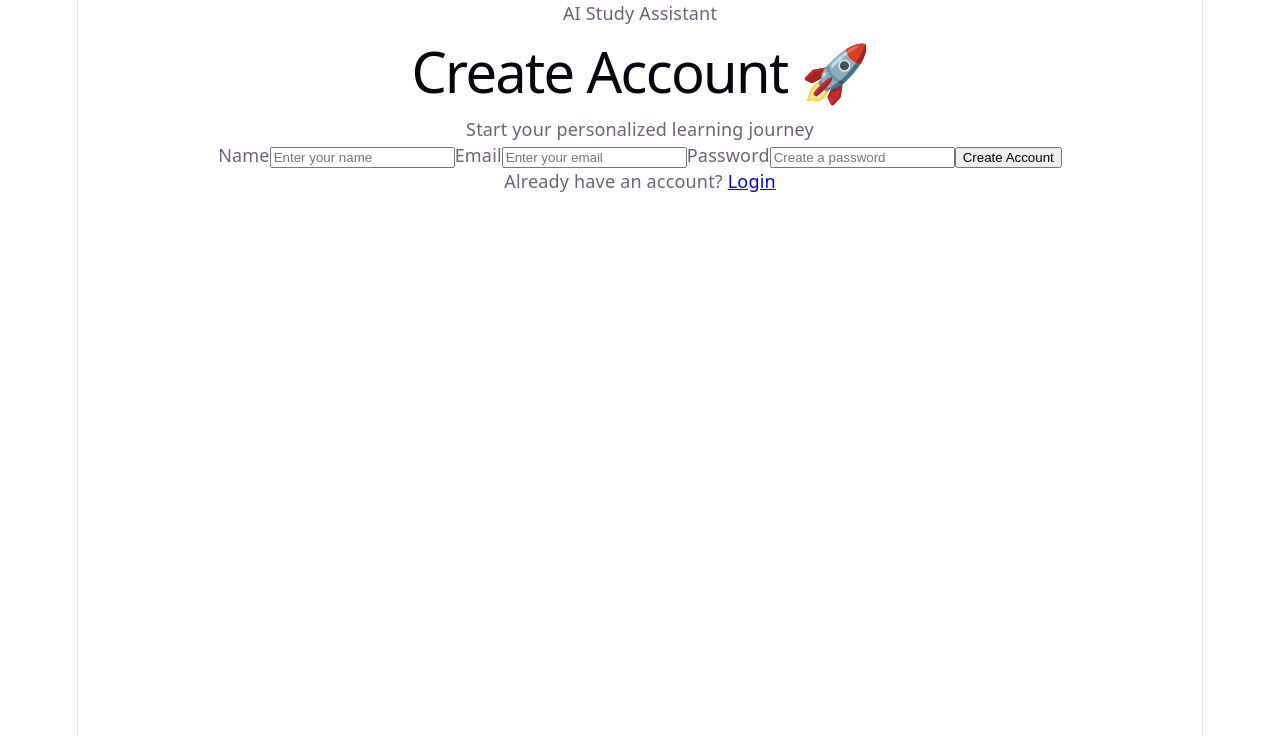
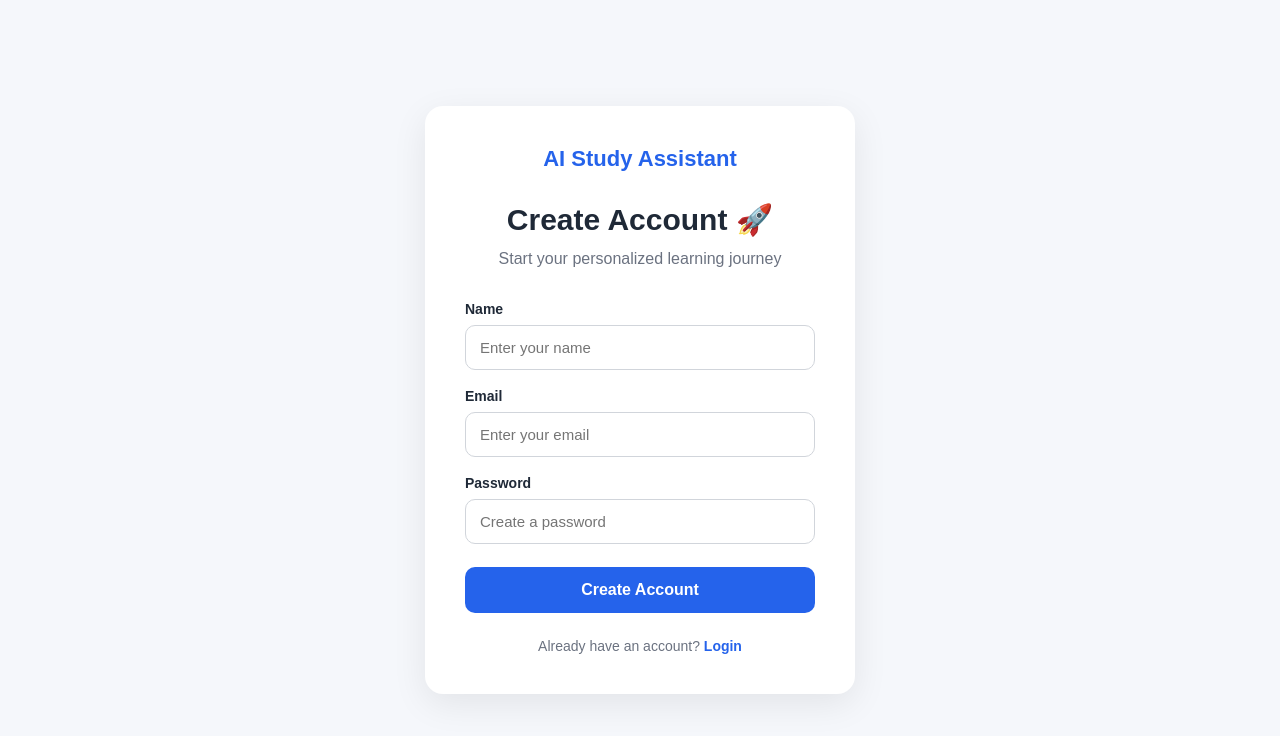
Before and after one commit to Ishen066/AI-Study-Assistant, a React app in the folder frontend/: page /register in a window 1280 px wide. Shown: the top 736 px of the page. Built offline with nearby package versions, Linux system fonts and the light colour scheme; the HTML template or start-up script is replaced by a standard one.

Commit message:
Complete login and register UI styling

```diff
--- a/frontend/src/App.css
+++ b/frontend/src/App.css
@@ -1,184 +1,156 @@
-.counter {
+* {
+  box-sizing: border-box;
+  margin: 0;
+  padding: 0;
+}
+
+body {
+  font-family: Arial, sans-serif;
+  background: #f5f7fb;
+  color: #1f2937;
+}
+
+/* Main page */
+
+.auth-page {
+  min-height: 100vh;
+  display: flex;
+  justify-content: center;
+  align-items: center;
+  padding: 20px;
+}
+
+/* Card */
+
+.auth-card {
+  width: 100%;
+  max-width: 430px;
+  background: white;
+  padding: 40px;
+  border-radius: 18px;
+  box-shadow: 0 10px 35px rgba(0, 0, 0, 0.08);
+}
+
+/* Logo */
+
+.logo {
+  text-align: center;
+  font-size: 22px;
+  font-weight: bold;
+  color: #2563eb;
+  margin-bottom: 30px;
+}
+
+/* Heading */
+
+.auth-card h1 {
+  text-align: center;
+  font-size: 30px;
+  margin-bottom: 10px;
+}
+
+/* Subtitle */
+
+.subtitle {
+  text-align: center;
+  color: #6b7280;
+  margin-bottom: 30px;
+  line-height: 1.5;
+}
+
+/* Form */
+
+form {
+  display: flex;
+  flex-direction: column;
+}
+
+/* Labels */
+
+form label {
+  font-size: 14px;
+  font-weight: 600;
+  margin-bottom: 8px;
+}
+
+/* Inputs */
+
+form input {
+  width: 100%;
+  padding: 13px 14px;
+  border: 1px solid #d1d5db;
+  border-radius: 10px;
+  font-size: 15px;
+  margin-bottom: 18px;
+  outline: none;
+  transition: 0.2s;
+}
+
+/* Input focus */
+
+form input:focus {
+  border-color: #2563eb;
+  box-shadow: 0 0 0 3px rgba(37, 99, 235, 0.1);
+}
+
+/* Button */
+
+form button {
+  border: none;
+  padding: 14px;
+  border-radius: 10px;
+  background: #2563eb;
+  color: white;
   font-size: 16px;
-  padding: 5px 10px;
-  border-radius: 5px;
-  color: var(--accent);
-  background: var(--accent-bg);
-  border: 2px solid transparent;
-  transition: border-color 0.3s;
-  margin-bottom: 24px;
+  font-weight: 600;
+  cursor: pointer;
+  margin-top: 5px;
+  transition: 0.2s;
+}
 
-  &:hover {
-    border-color: var(--accent-border);
+/* Button hover */
+
+form button:hover {
+  background: #1d4ed8;
+}
+
+/* Bottom text */
+
+.switch-text {
+  text-align: center;
+  margin-top: 25px;
+  color: #6b7280;
+  font-size: 14px;
+}
+
+/* Links */
+
+.switch-text a {
+  color: #2563eb;
+  font-weight: 600;
+  text-decoration: none;
+}
+
+.switch-text a:hover {
+  text-decoration: underline;
+}
+
+/* Mobile */
+
+@media (max-width: 480px) {
+  .auth-page {
+    padding: 15px;
   }
-  &:focus-visible {
-    outline: 2px solid var(--accent);
-    outline-offset: 2px;
+
+  .auth-card {
+    padding: 28px 22px;
+  }
+
+  .auth-card h1 {
+    font-size: 25px;
+  }
+
+  .logo {
+    font-size: 20px;
   }
 }
-
-.hero {
-  position: relative;
-
-  .base,
-  .framework,
-  .vite {
-    inset-inline: 0;
-    margin: 0 auto;
-  }
-
-  .base {
-    width: 170px;
-    position: relative;
-    z-index: 0;
-  }
-
-  .framework,
-  .vite {
-    position: absolute;
-  }
-
-  .framework {
-    z-index: 1;
-    top: 34px;
-    height: 28px;
-    transform: perspective(2000px) rotateZ(300deg) rotateX(44deg) rotateY(39deg)
-      scale(1.4);
-  }
-
-  .vite {
-    z-index: 0;
-    top: 107px;
-    height: 26px;
-    width: auto;
-    transform: perspective(2000px) rotateZ(300deg) rotateX(40deg) rotateY(39deg)
-      scale(0.8);
-  }
-}
-
-#center {
-  display: flex;
-  flex-direction: column;
-  gap: 25px;
-  place-content: center;
-  place-items: center;
-  flex-grow: 1;
-
-  @media (max-width: 1024px) {
-    padding: 32px 20px 24px;
-    gap: 18px;
-  }
-}
-
-#next-steps {
-  display: flex;
-  border-top: 1px solid var(--border);
-  text-align: left;
-
-  & > div {
-    flex: 1 1 0;
-    padding: 32px;
-    @media (max-width: 1024px) {
-      padding: 24px 20px;
-    }
-  }
-
-  .icon {
-    margin-bottom: 16px;
-    width: 22px;
-    height: 22px;
-  }
-
-  @media (max-width: 1024px) {
-    flex-direction: column;
-    text-align: center;
-  }
-}
-
-#docs {
-  border-right: 1px solid var(--border);
-
-  @media (max-width: 1024px) {
-    border-right: none;
-    border-bottom: 1px solid var(--border);
-  }
-}
-
-#next-steps ul {
-  list-style: none;
-  padding: 0;
-  display: flex;
-  gap: 8px;
-  margin: 32px 0 0;
-
-  .logo {
-    height: 18px;
-  }
-
-  a {
-    color: var(--text-h);
-    font-size: 16px;
-    border-radius: 6px;
-    background: var(--social-bg);
-    display: flex;
-    padding: 6px 12px;
-    align-items: center;
-    gap: 8px;
-    text-decoration: none;
-    transition: box-shadow 0.3s;
-
-    &:hover {
-      box-shadow: var(--shadow);
-    }
-    .button-icon {
-      height: 18px;
-      width: 18px;
-    }
-  }
-
-  @media (max-width: 1024px) {
-    margin-top: 20px;
-    flex-wrap: wrap;
-    justify-content: center;
-
-    li {
-      flex: 1 1 calc(50% - 8px);
-    }
-
-    a {
-      width: 100%;
-      justify-content: center;
-      box-sizing: border-box;
-    }
-  }
-}
-
-#spacer {
-  height: 88px;
-  border-top: 1px solid var(--border);
-  @media (max-width: 1024px) {
-    height: 48px;
-  }
-}
-
-.ticks {
-  position: relative;
-  width: 100%;
-
-  &::before,
-  &::after {
-    content: '';
-    position: absolute;
-    top: -4.5px;
-    border: 5px solid transparent;
-  }
-
-  &::before {
-    left: 0;
-    border-left-color: var(--border);
-  }
-  &::after {
-    right: 0;
-    border-right-color: var(--border);
-  }
-}
--- a/frontend/src/App.jsx
+++ b/frontend/src/App.jsx
@@ -1,4 +1,11 @@
-import { BrowserRouter, Routes, Route, Navigate } from "react-router-dom";
+import "./App.css";
+import {
+  BrowserRouter,
+  Routes,
+  Route,
+  Navigate,
+} from "react-router-dom";
+
 import Login from "./pages/Login";
 import Register from "./pages/Register";
 
@@ -6,9 +13,20 @@ function App() {
   return (
     <BrowserRouter>
       <Routes>
-        <Route path="/" element={<Navigate to="/login" />} />
-        <Route path="/login" element={<Login />} />
-        <Route path="/register" element={<Register />} />
+        <Route
+          path="/"
+          element={<Navigate to="/login" replace />}
+        />
+
+        <Route
+          path="/login"
+          element={<Login />}
+        />
+
+        <Route
+          path="/register"
+          element={<Register />}
+        />
       </Routes>
     </BrowserRouter>
   );
--- a/frontend/src/index.css
+++ b/frontend/src/index.css
@@ -1,111 +1,3 @@
-:root {
-  --text: #6b6375;
-  --text-h: #08060d;
-  --bg: #fff;
-  --border: #e5e4e7;
-  --code-bg: #f4f3ec;
-  --accent: #aa3bff;
-  --accent-bg: rgba(170, 59, 255, 0.1);
-  --accent-border: rgba(170, 59, 255, 0.5);
-  --social-bg: rgba(244, 243, 236, 0.5);
-  --shadow:
-    rgba(0, 0, 0, 0.1) 0 10px 15px -3px, rgba(0, 0, 0, 0.05) 0 4px 6px -2px;
-
-  --sans: system-ui, 'Segoe UI', Roboto, sans-serif;
-  --heading: system-ui, 'Segoe UI', Roboto, sans-serif;
-  --mono: ui-monospace, Consolas, monospace;
-
-  font: 18px/145% var(--sans);
-  letter-spacing: 0.18px;
-  color-scheme: light dark;
-  color: var(--text);
-  background: var(--bg);
-  font-synthesis: none;
-  text-rendering: optimizeLegibility;
-  -webkit-font-smoothing: antialiased;
-  -moz-osx-font-smoothing: grayscale;
-
-  @media (max-width: 1024px) {
-    font-size: 16px;
-  }
-}
-
-@media (prefers-color-scheme: dark) {
-  :root {
-    --text: #9ca3af;
-    --text-h: #f3f4f6;
-    --bg: #16171d;
-    --border: #2e303a;
-    --code-bg: #1f2028;
-    --accent: #c084fc;
-    --accent-bg: rgba(192, 132, 252, 0.15);
-    --accent-border: rgba(192, 132, 252, 0.5);
-    --social-bg: rgba(47, 48, 58, 0.5);
-    --shadow:
-      rgba(0, 0, 0, 0.4) 0 10px 15px -3px, rgba(0, 0, 0, 0.25) 0 4px 6px -2px;
-  }
-
-  #social .button-icon {
-    filter: invert(1) brightness(2);
-  }
-}
-
 body {
   margin: 0;
 }
-
-#root {
-  width: 1126px;
-  max-width: 100%;
-  margin: 0 auto;
-  text-align: center;
-  border-inline: 1px solid var(--border);
-  min-height: 100svh;
-  display: flex;
-  flex-direction: column;
-  box-sizing: border-box;
-}
-
-h1,
-h2 {
-  font-family: var(--heading);
-  font-weight: 500;
-  color: var(--text-h);
-}
-
-h1 {
-  font-size: 56px;
-  letter-spacing: -1.68px;
-  margin: 32px 0;
-  @media (max-width: 1024px) {
-    font-size: 36px;
-    margin: 20px 0;
-  }
-}
-h2 {
-  font-size: 24px;
-  line-height: 118%;
-  letter-spacing: -0.24px;
-  margin: 0 0 8px;
-  @media (max-width: 1024px) {
-    font-size: 20px;
-  }
-}
-p {
-  margin: 0;
-}
-
-code,
-.counter {
-  font-family: var(--mono);
-  display: inline-flex;
-  border-radius: 4px;
-  color: var(--text-h);
-}
-
-code {
-  font-size: 15px;
-  line-height: 135%;
-  padding: 4px 8px;
-  background: var(--code-bg);
-}
--- a/frontend/src/pages/Login.jsx
+++ b/frontend/src/pages/Login.jsx
@@ -4,21 +4,34 @@ function Login() {
   return (
     <div className="auth-page">
       <div className="auth-card">
-        <div className="logo">AI Study Assistant</div>
 
-        <h1>Welcome Back 👋</h1>
+        <div className="logo">
+          AI Study Assistant
+        </div>
+
+        <h1>
+          Welcome Back 👋
+        </h1>
+
         <p className="subtitle">
           Continue your learning journey
         </p>
 
         <form>
-          <label>Email</label>
+
+          <label>
+            Email
+          </label>
+
           <input
             type="email"
             placeholder="Enter your email"
           />
 
-          <label>Password</label>
+          <label>
+            Password
+          </label>
+
           <input
             type="password"
             placeholder="Enter your password"
@@ -27,12 +40,16 @@ function Login() {
           <button type="submit">
             Login
           </button>
+
         </form>
 
         <p className="switch-text">
           Don't have an account?{" "}
-          <Link to="/register">Create account</Link>
+          <Link to="/register">
+            Create account
+          </Link>
         </p>
+
       </div>
     </div>
   );
--- a/frontend/src/pages/Register.jsx
+++ b/frontend/src/pages/Register.jsx
@@ -4,27 +4,43 @@ function Register() {
   return (
     <div className="auth-page">
       <div className="auth-card">
-        <div className="logo">AI Study Assistant</div>
 
-        <h1>Create Account 🚀</h1>
+        <div className="logo">
+          AI Study Assistant
+        </div>
+
+        <h1>
+          Create Account 🚀
+        </h1>
+
         <p className="subtitle">
           Start your personalized learning journey
         </p>
 
         <form>
-          <label>Name</label>
+
+          <label>
+            Name
+          </label>
+
           <input
             type="text"
             placeholder="Enter your name"
           />
 
-          <label>Email</label>
+          <label>
+            Email
+          </label>
+
           <input
             type="email"
             placeholder="Enter your email"
           />
 
-          <label>Password</label>
+          <label>
+            Password
+          </label>
+
           <input
             type="password"
             placeholder="Create a password"
@@ -33,12 +49,16 @@ function Register() {
           <button type="submit">
             Create Account
           </button>
+
         </form>
 
         <p className="switch-text">
           Already have an account?{" "}
-          <Link to="/login">Login</Link>
+          <Link to="/login">
+            Login
+          </Link>
         </p>
+
       </div>
     </div>
   );
--- /dev/null
+++ b/package.json
@@ -0,0 +1,6 @@
+{
+  "dependencies": {
+    "axios": "^1.20.0",
+    "react-router-dom": "^7.18.3"
+  }
+}
```
Also changed, not shown: 1 other file (tests, documents, lock files or other folders).
